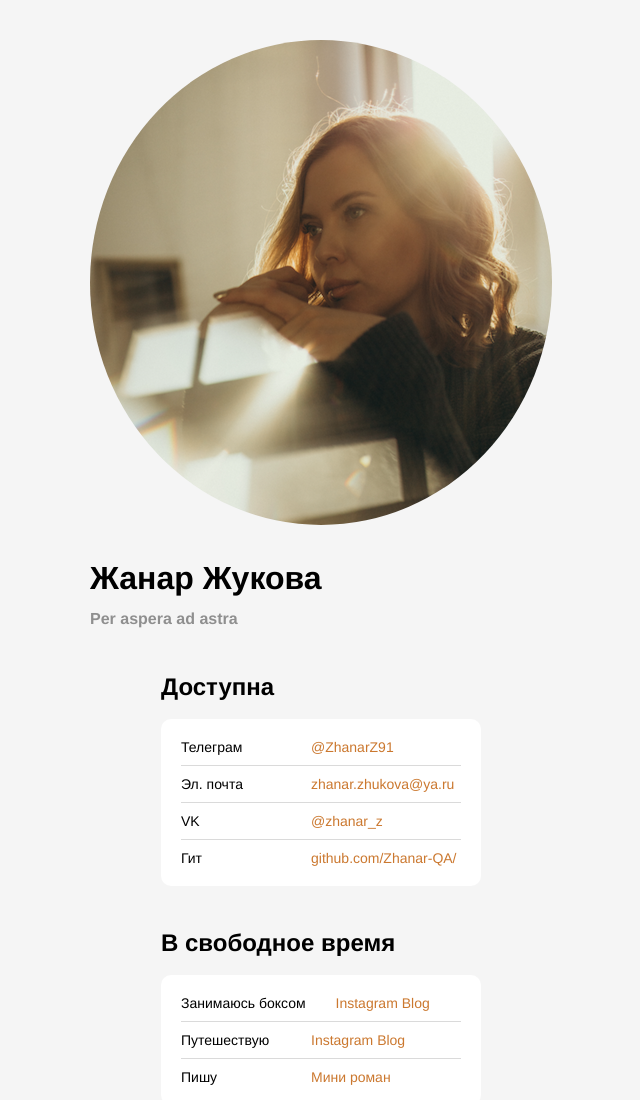
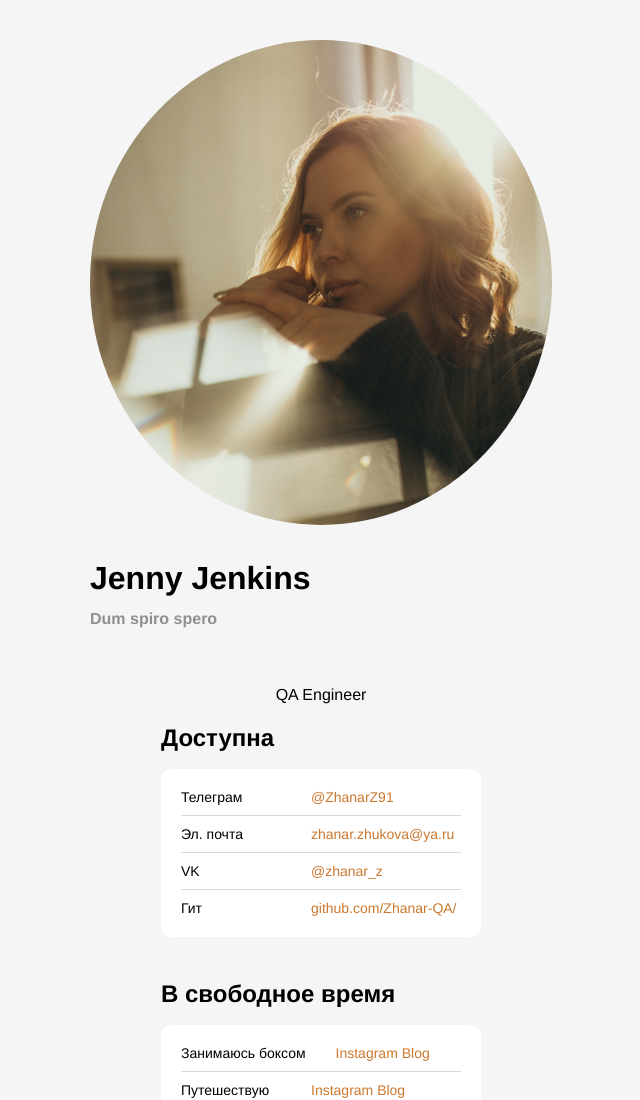
Before and after one commit to Zhanar-QA/cv, a plain HTML site: page cv/index.html in a window 1280 px wide. Shown: the top 1100 px of the page, without its empty margins (319-959 px from the left). Drawn offline with Linux system fonts and the light colour scheme.

Commit message:
добавила параграф, изменила имя, пфразу и стиль шрифта

```diff
--- a/cv/index.html
+++ b/cv/index.html
@@ -11,9 +11,10 @@
   <body>
     <header class="header">
       <img src="./avatar.png" alt="avatar" class="header__avatar" />
-      <h1 class="header__title">Жанар Жукова</h1>
-      <h3 class="header__subtitle">Per aspera ad astra</h3>
+      <h1 class="header__title">Jenny Jenkins</h1>
+      <h3 class="header__subtitle">Dum spiro spero</h3>
     </header>
+    <p> QA Engineer </p>
     <main>
       <section class="links">
         <h2 class="links__header">Доступна</h2>
```
